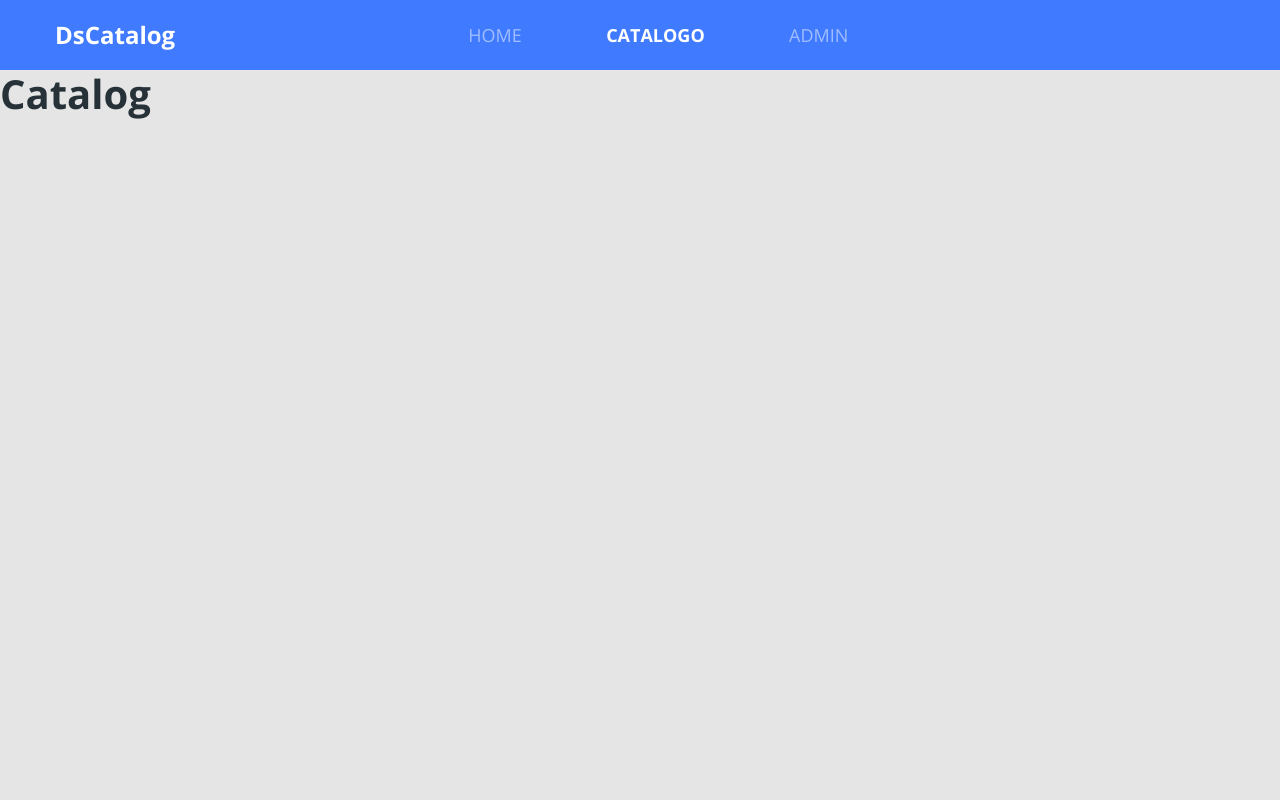
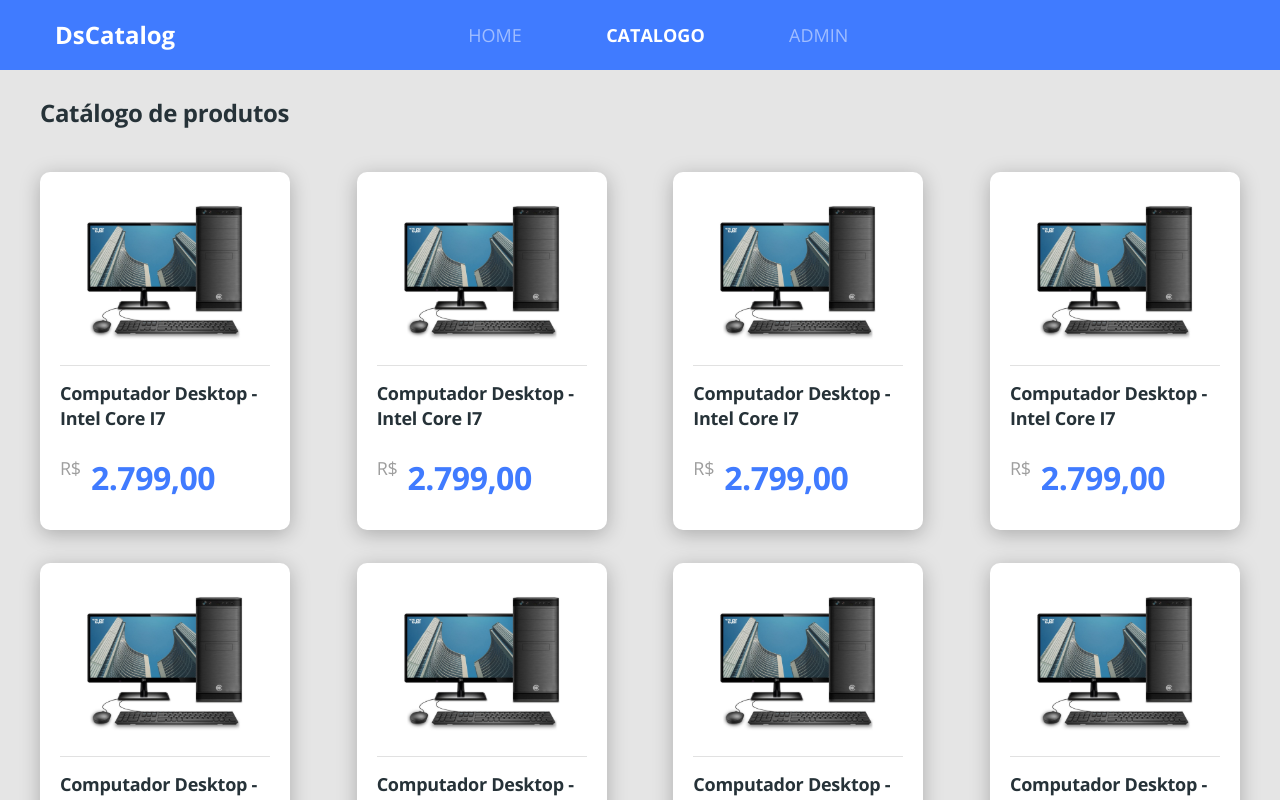
Before and after one commit to JuanAliaga/dscatalog, a React (Create React App) app in the folder front-web/: page /catalog in a window 1280 px wide. Shown: the top 800 px of the page. Built offline with nearby package versions, Linux system fonts and the light colour scheme.

Commit message:
Finish product listing layout

```diff
--- a/front-web/src/app.scss
+++ b/front-web/src/app.scss
@@ -21,3 +21,15 @@
       color:unset;
     }
 }
+
+.border-radius-10{
+  border-radius: 10px;
+}
+
+.border-radius-20{
+  border-radius: 20px;
+}
+.card-base{
+  background: #FFFFFF;
+  box-shadow: 0px 4px 20px rgba(0, 0, 0, 0.25)
+}
--- /dev/null
+++ b/front-web/src/pages/Catalog/components/ProductCard/index.tsx
@@ -0,0 +1,22 @@
+import React from 'react';
+import './styles.scss';
+import {ReactComponent as ProductImage} from '../../../../core/assets/images/product.svg';
+
+const ProductCard = () => {
+    return (
+        <div className="card-base border-radius-10 product-card">
+            <ProductImage/>
+            <div className= "product-info">
+                <h6 className="product-name">
+                    Computador Desktop - Intel Core I7
+                </h6>
+                <div className="product-price-container">
+                    <span className="product-currency">R$</span>
+                    <h3 className="product-price">2.799,00</h3>
+                </div>
+            </div>
+        </div>
+    );
+}
+
+export default ProductCard;
--- /dev/null
+++ b/front-web/src/pages/Catalog/components/ProductCard/styles.scss
@@ -0,0 +1,36 @@
+.product-card{
+    padding:20px 20px 30px 20px;
+    text-align: center;
+}
+
+.product-info{
+    border-top: 1px solid #E1E1E1;
+    text-align: left;
+    padding-top: 15px;
+    margin-top: 15px;
+}
+
+.product-name{
+    font-size: 18px;
+    line-height: 25px;
+    letter-spacing: -0.015em;
+}
+
+.product-price-container{
+    display:flex;
+    margin-top: 25px;
+}
+.product-currency{
+    font-size: 18px;
+    line-height: 25px;
+    letter-spacing: -0.015em;
+    color: #9E9E9E;
+}
+
+.product-price{
+    font-size: 32px;
+    line-height: 44px;
+    letter-spacing: -0.015em;
+    color: #407BFF;
+    margin-left: 10px;
+}
--- a/front-web/src/pages/Catalog/index.tsx
+++ b/front-web/src/pages/Catalog/index.tsx
@@ -1,10 +1,30 @@
 import React from 'react';
+import ProductCard from './components/ProductCard';
+import './styles.scss';
 
 const Catalog = () =>{
     return (
-    <div>
-        <h1>Catalog</h1>
+    <div className="catalog-container">
+        <h1 className= "catalog-title">Catálogo de produtos</h1>
+        <div className="catalog-products">
+            <ProductCard/>
+            <ProductCard/>
+            <ProductCard/>
+            <ProductCard/>
+            <ProductCard/>
+            <ProductCard/>
+            <ProductCard/>
+            <ProductCard/>
+            <ProductCard/>
+            <ProductCard/>
+            <ProductCard/>
+            <ProductCard/>
+            <ProductCard/>
+            <ProductCard/>
+            <ProductCard/>
+        </div>
     </div>
+
     )
 }
 
--- /dev/null
+++ b/front-web/src/pages/Catalog/styles.scss
@@ -0,0 +1,20 @@
+.catalog-container{
+    margin-top: 26px;
+    padding-left: 40px;
+    padding-right: 40px;
+}
+
+.catalog-title{
+    font-size: 24px;
+    line-height: 33px;
+    letter-spacing: -0.015em;
+}
+
+.catalog-products{
+    margin-top: 43px;
+    display: grid;
+    grid-template-columns: repeat(auto-fill, 250px);
+    grid-gap: 33px 20px;
+    justify-content: space-between;
+
+}
--- a/front-web/src/pages/Home/index.tsx
+++ b/front-web/src/pages/Home/index.tsx
@@ -8,7 +8,7 @@
 const Home = () =>{
     return (
     <div className = "home-container">
-        <div className="row home-content">
+        <div className="row home-content card-base border-radius-20">
             <div className="col-6">
                 <h1 className="text-title"> Conheça o melhor <br/>
                 catálogo de produtos</h1>
--- a/front-web/src/pages/Home/styles.scss
+++ b/front-web/src/pages/Home/styles.scss
@@ -6,9 +6,6 @@
 }
 
 .home-content{
-    background-color: #FFF;
-    box-shadow: 0px 4px 20px rgba(0, 0, 0, 0.25);
-    border-radius: 20px;
     padding-top: 155px;
     padding-bottom: 155px;
     padding-left: 100px;
```
Also changed, not shown: front-web/src/core/assets/images/product.svg (added), 1 other file (tests, documents, lock files or other folders).
